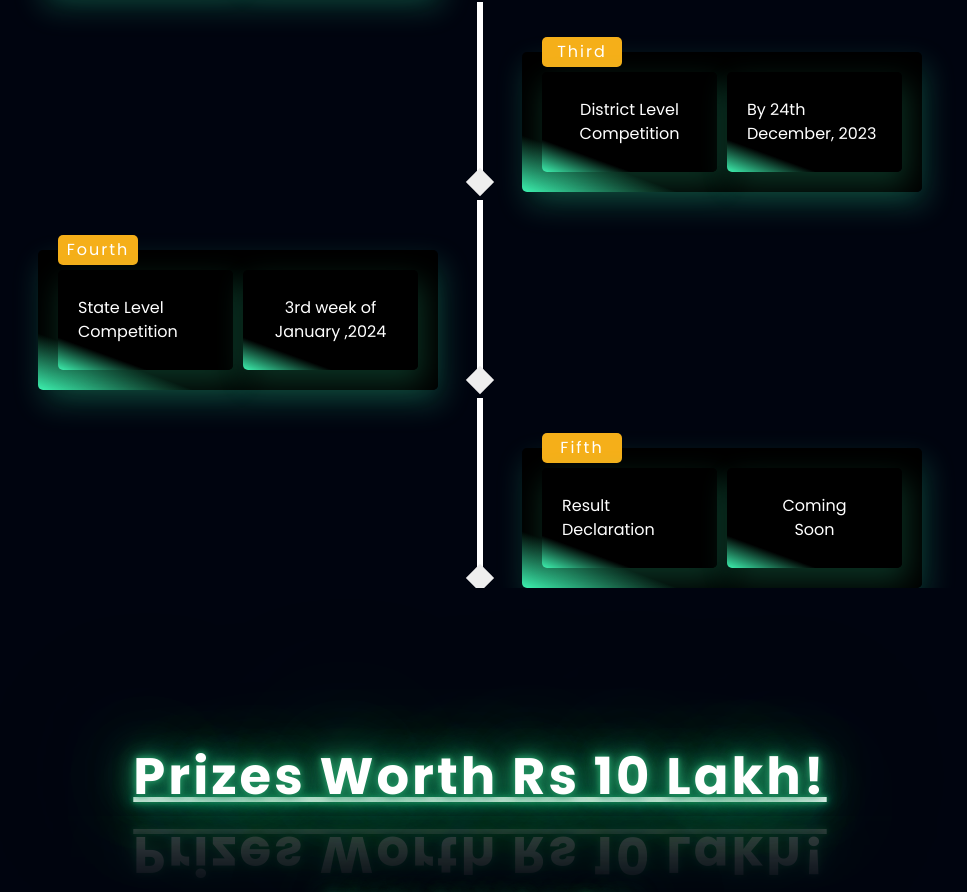
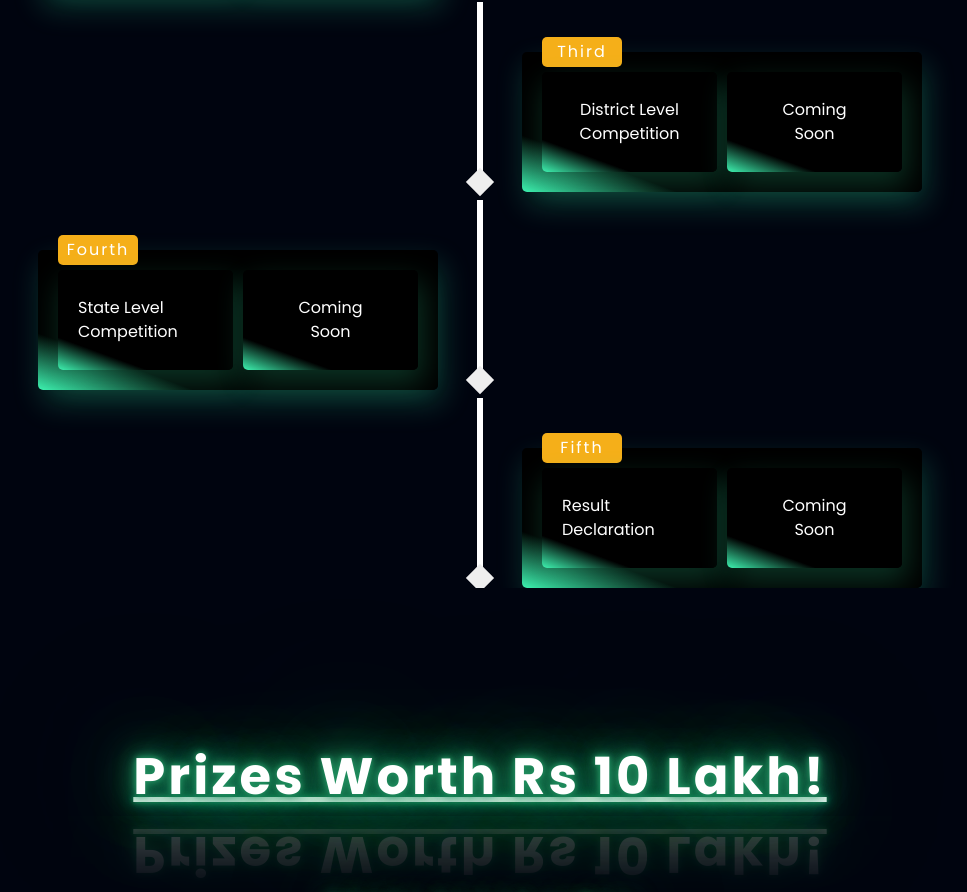
Before and after one commit to SURAJ-SHARMA27/odiapreneuroutr, a React (Vite) app: page /#/ in a window 1280 px wide. Shown: the part 1239-2131 px from the top of the page, without its empty margins (160-1127 px from the left). Built offline with nearby package versions, Linux system fonts and the light colour scheme; a web font is replaced by a local one.

Commit message:
timeline updated

```diff
--- a/src/components/Timeline.jsx
+++ b/src/components/Timeline.jsx
@@ -44,7 +44,8 @@ const Timeline = () => {
                         <p>Competition</p>
                     </div>
                     <div class="scientists">
-                        <h1>By 24th December, 2023</h1>
+                    <h1>Coming</h1>
+                        <span>Soon</span>
                     </div>
                 </div>
             </li>
@@ -55,8 +56,8 @@ const Timeline = () => {
                         <h1>State Level Competition</h1>
                     </div>
                     <div class="scientists">
-                    <h1>3rd week of</h1>
-                        <span>January ,2024</span>
+                    <h1>Coming</h1>
+                        <span>Soon</span>
                     </div>
                 </div>
             </li>
```
